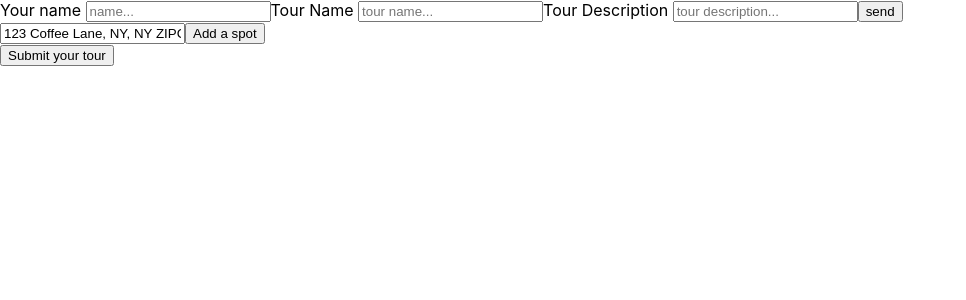
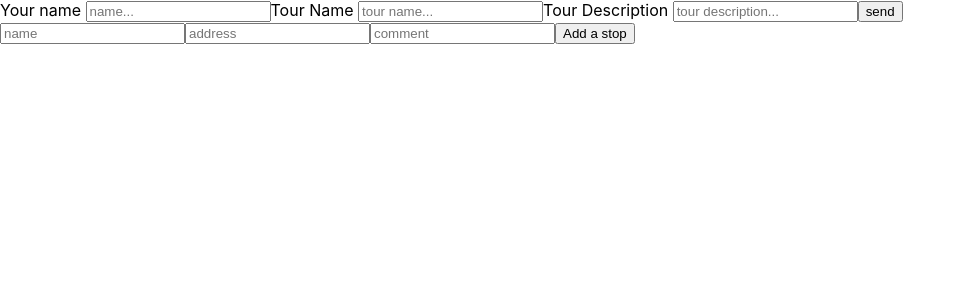
Before and after one commit to Bilguun1015/mlh-biuldyourportfolio, a React (Create React App) app: page / in a window 1280 px wide. Shown: the top 300 px of the page, without its empty margins (0-966 px from the left). Built offline with nearby package versions, Linux system fonts and the light colour scheme; no server answers.

Commit message:
Google geocode API and backend API are functional

```diff
--- a/src/components/MainForm.js
+++ b/src/components/MainForm.js
@@ -13,9 +13,12 @@ function MainForm() {
     stops: [],
   });
 
-  const onFormSubmit = (e) => {
+  const onFormSubmit = async (e) => {
     e.preventDefault();
-    console.log(tourData);
+    // console.log(tourData);
+    const response = await axios.post(createTourAPI, tourData);
+
+    console.log(response);
   };
 
   const onInputChange = (e) => {
--- a/src/components/SpotForm.js
+++ b/src/components/SpotForm.js
@@ -3,17 +3,14 @@ import axios from 'axios';
 
 const SpotForm = (props) => {
   // variables and props
+  const geocodeAPI = 'https://maps.googleapis.com/maps/api/geocode/json?';
   const { tourData, setTourData } = props;
-  const { REACT_APP_GOOGLE_KEY } = process.env;
-  const geocodeAPI = 'https://maps.googleapis.com/maps/api/geocode/json?';
 
   // component state
   const [stopData, setStopData] = useState({
     stop_number: 0,
     name: '',
-    lat: 73.23321,
-    lng: -123.32521,
-    address: '123 Coffee Lane, NY, NY ZIPCODE',
+    address: '',
     user_comment: '',
   });
 
@@ -28,25 +25,54 @@ const SpotForm = (props) => {
 
   // axios call to get longitude and latitude from Google geocaode API
   const onFormSubmit = async (e) => {
+    e.preventDefault();
+    // axios call to the Google APi to get the lat and lng
+
     const result = await axios.get(
-      `${geocodeAPI}address=${stopData.address}&key=${REACT_APP_GOOGLE_KEY}`
+      `${geocodeAPI}address=${stopData.address}&key=${process.env.REACT_APP_GOOGLE_KEY}`
     );
-    const { data } = result;
-    console.log(data);
+    const { geometry, formatted_address } = result.data.results[0];
+    // console.log(geometry.location.lat, formatted_address);
+    // build up the data from succesful call
+
+    const newData = {
+      stop_number: stopData.stop_number,
+      name: stopData.name,
+      lat: geometry.location.lat,
+      lng: geometry.location.lng,
+      address: formatted_address,
+      user_comment: stopData.user_comment,
+    };
+
+    setTourData({ ...tourData, stops: [...tourData.stops, newData] });
+    setStopData({ ...stopData, stop_number: stopData.stop_number + 1 });
   };
 
   return (
     <>
       <form onSubmit={onFormSubmit}>
         <input
+          name='name'
+          defaultValue={stopData.name}
+          onChange={onInputChange}
+          placeholder='name'
+          required
+        ></input>
+        <input
           name='address'
           defaultValue={stopData.address}
           onChange={onInputChange}
           placeholder='address'
+          required
         ></input>
-        <button type='submit'>Add a spot</button>
+        <input
+          name='user_comment'
+          defaultValue={stopData.user_comment}
+          onChange={onInputChange}
+          placeholder='comment'
+        ></input>
+        <button type='submit'>Add a stop</button>
       </form>
-      <button>Submit your tour</button>
     </>
   );
 };
```
Also changed, not shown: 1 other file (tests, documents, lock files or other folders).
